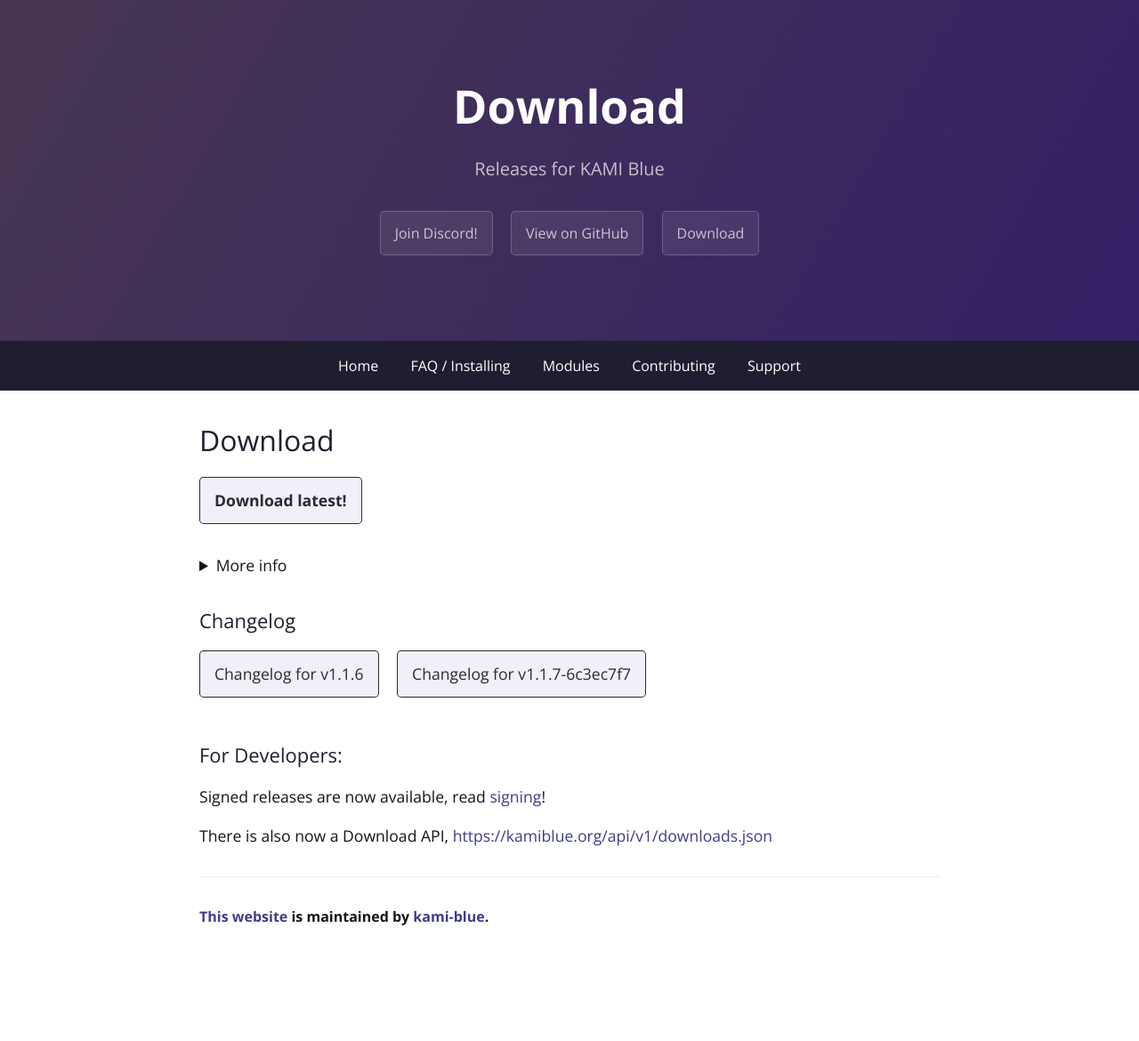
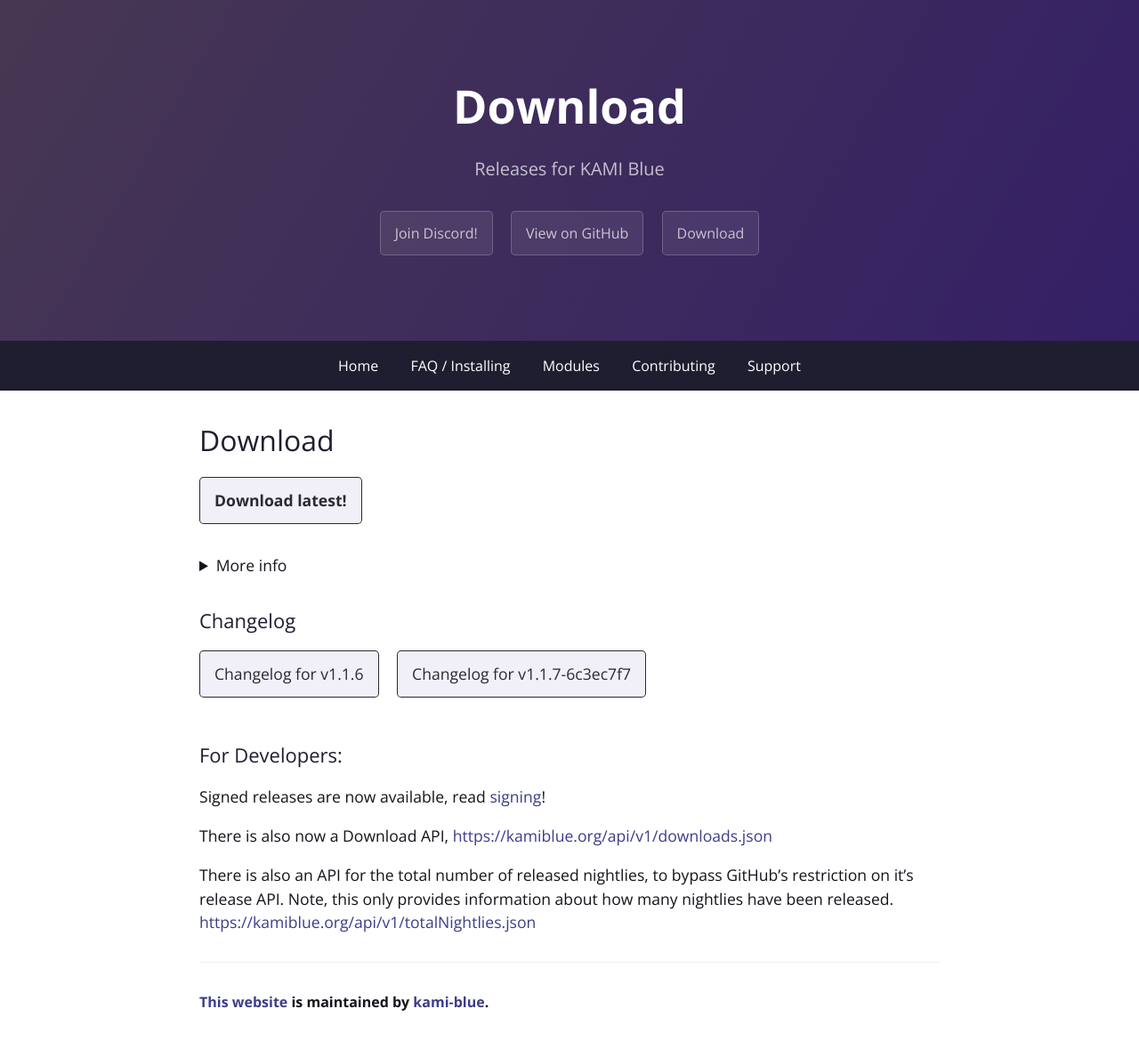
Before and after one commit to kami-blue/website, a Jekyll site: the page built from download.md, in a window 1280 px wide. Shown: the whole page at 89% size. Built offline with Jekyll 4.4.1, drawn with Linux system fonts in a browser that asks for light colours; before the commit the page ends 1074 px from its top, so only the background shows below that.

Commit message:
Added release count API

```diff
--- a/_config.yml
+++ b/_config.yml
@@ -12,6 +12,8 @@ cur_ver: v1.1.6
 beta_ver: v1.1.7-6c3ec7f7
 discord_url: https://kamiblue.org/discord
 downloads_api_ver: v1
+totalNightlies_api_ver: v1
+total_nightly_releases: 62
 theme: jekyll-theme-cayman
 gems:
   - jekyll-seo-tag
--- a/download.md
+++ b/download.md
@@ -27,3 +27,5 @@ If you want the {{ site.cur_ver }} stable jar to manually install, click <a href
 Signed releases are now available, read [signing](/signing)!
 
 There is also now a Download API, [https://kamiblue.org/api/{{ site.downloads_api_ver }}/downloads.json](https://kamiblue.org/api/{{ site.downloads_api_ver}}/downloads.json)
+
+There is also an API for the total number of released nightlies, to bypass GitHub's restriction on it's release API. Note, this only provides information about how many nightlies have been released. [https://kamiblue.org/api/{{ site.totalNightlies_api_ver }}/totalNightlies.json](https://kamiblue.org/api/{{ site.totalNightlies_api_ver}}/totalNightlies.json)
```
Also changed, not shown: api/v1/totalNightlies.json (added, +7 -0 lines), 1 other file.
